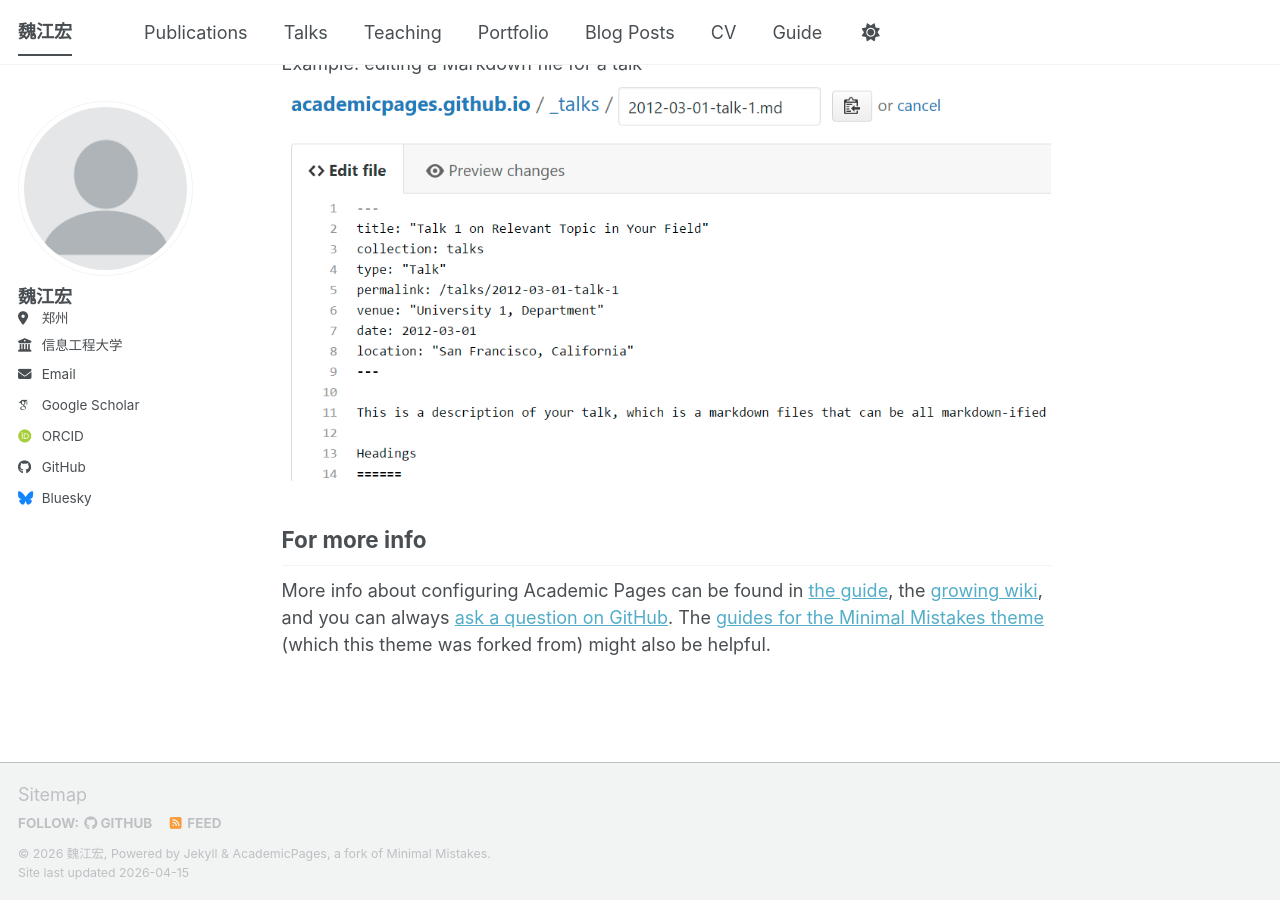
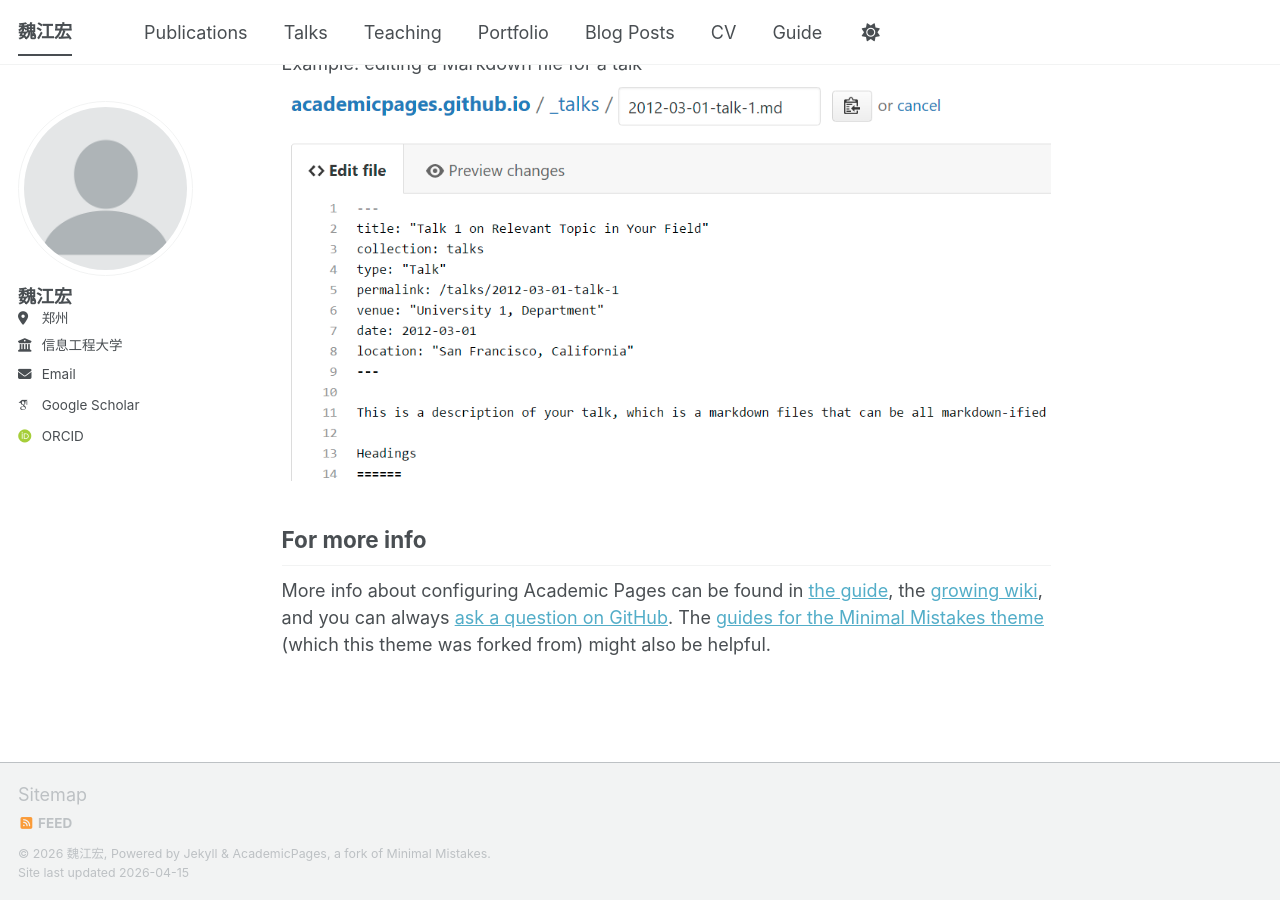
Before and after one commit to jhw-crypt/jhw-crypt.github.io, a Jekyll site: the page built from _pages/about.md, in a window 1280 px wide and 900 px high, scrolled down 2720 px. Built offline with Jekyll 4.4.1, drawn with Linux system fonts in a browser that asks for light colours; some web fonts are replaced; a script bundle is joined from its source files by our own code; library files that are not in the unit come from our copies.

Commit message:
Update _config.yml

```diff
--- a/_config.yml
+++ b/_config.yml
@@ -7,11 +7,11 @@
 # server process.
 
 # Basic Site Settings
-locale                   : "en-US"
+locale                   : "cn"
 site_theme               : "default" # The available themes options are "default", "air", "sunrise", "mint", "dirt" and "contrast"
 title                    : "魏江宏"
 #title_separator          : "-"
-#name                     : &name "魏江宏"
+##name                     : &name "魏江宏"
 #description              : &description "Your Name's academic portfolio"   # Update this with a general description of your site, this is the default if not overridden by a page
 url                      : https://jhw-crypt.github.io # The base hostname & protocol for your site e.g. "https://[your GitHub username].github.io",
                                                            # or if you already have some other page hosted on Github then use "https://[your GitHub username].github.io/[Your Repo Name]"
@@ -35,12 +35,12 @@ author:
   # Academic websites
   #academia         : # URL
   #arxiv            : # URL - Update with the correct link to your profile
-  googlescholar    : "https://scholar.google.com/citations?user=PS_CX0AAAAAJ"
+  googlescholar    : "https://scholar.google.com/citations?user=UK-6A30AAAAJ&hl"
   #inspire-hep      : # URL
   #impactstory      : # URL
   orcid            : "https://orcid.org/yourorcidurl"
   #semantic         : # URL
-  ssrn             : # URL
+  #ssrn             : # URL
   #pubmed           : "https://www.ncbi.nlm.nih.gov/pubmed/?term=john+snow"
   #researchgate     : # URL
   #scopus           : # URL
@@ -48,39 +48,39 @@ author:
 
 
   # Repositories and software development
-  bitbucket        : # Username - Update with your username on the site
-  codepen          : # Username
-  dribbble         : # Username
-  github           : "academicpages"
-  kaggle           : # Username
-  stackoverflow    : # User number or user number and name (i.e., use "1" or "1/jeff-atwood")
+ # bitbucket        : # Username - Update with your username on the site
+  #codepen          : # Username
+  #dribbble         : # Username
+  #github           : "academicpages"
+  #kaggle           : # Username
+  #stackoverflow    : # User number or user number and name (i.e., use "1" or "1/jeff-atwood")
 
   # Social media
-  artstation       : # Username
-  bluesky          : "bsky.app" # Replace this with you Bluesky username
-  facebook         : # Username
-  flickr           : # Username
-  foursquare       : # Username
-  goodreads        : # Username
-  google_plus      : # Username
-  keybase          : # Username
-  instagram        : # Username
-  lastfm           : # Username
-  linkedin         : # Username
-  mastodon         : # URL
-  medium           : # URL
-  pinterest        : # Username
-  soundcloud       : # Username
-  steam            : # Username
-  telegram         : # URL
-  tumblr           : # Username
-  twitter          : # Username for X / Twitter
-  vine             : # Username
-  weibo            : # Username
-  wikipedia        : # Username
-  xing             : # Username
-  youtube          : # Username
-  zhihu            : # Username
+  #artstation       : # Username
+  #bluesky          : "bsky.app" # Replace this with you Bluesky username
+  #facebook         : # Username
+  #flickr           : # Username
+  #foursquare       : # Username
+  #goodreads        : # Username
+  #google_plus      : # Username
+  #keybase          : # Username
+  #instagram        : # Username
+  #lastfm           : # Username
+  #linkedin         : # Username
+  #mastodon         : # URL
+  #medium           : # URL
+  #pinterest        : # Username
+  #soundcloud       : # Username
+  #steam            : # Username
+  #telegram         : # URL
+  #tumblr           : # Username
+  #twitter          : # Username for X / Twitter
+  #vine             : # Username
+  #weibo            : # Username
+  #wikipedia        : # Username
+  #xing             : # Username
+  #youtube          : # Username
+  #zhihu            : # Username
 
 # Publication Category - The following the list of publication categories and their headings
 publication_category:
```
